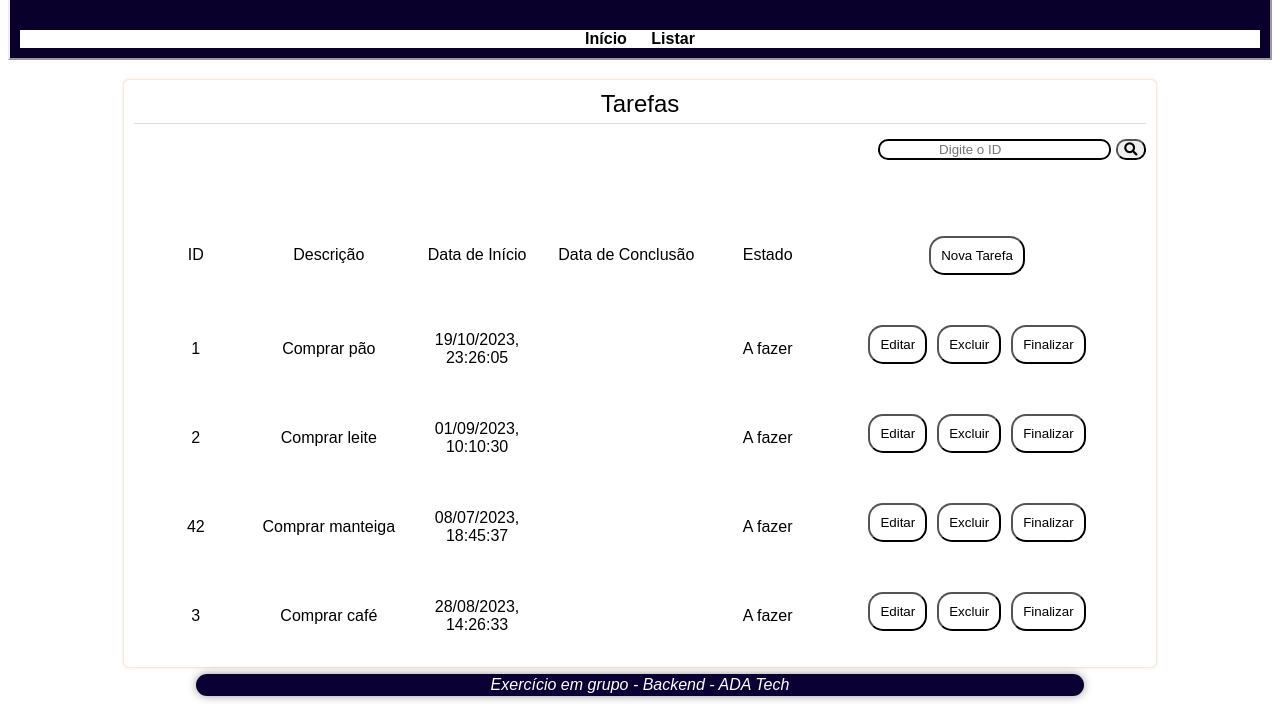
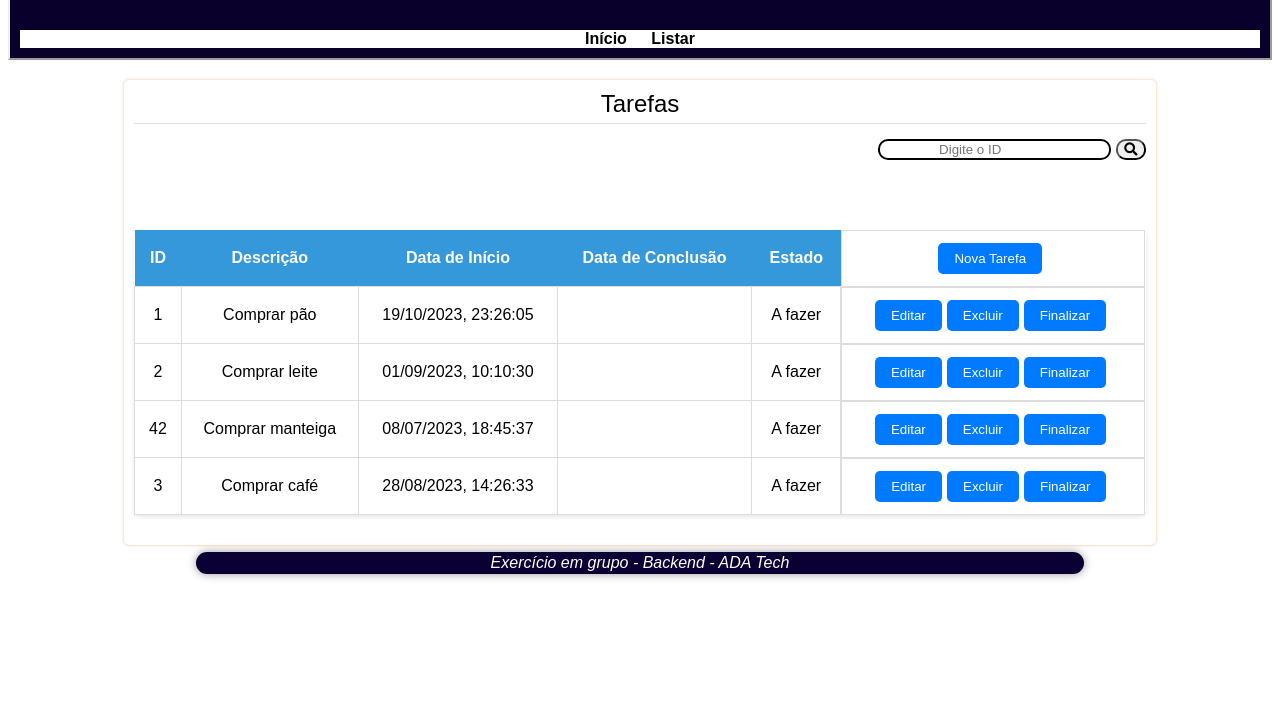
Before and after one commit to lgsrocha/logica-de-programacao, a plain HTML site: page front/Listar.html in a window 1280 px wide. Shown: the part 103-807 px from the top of the page. Drawn offline with Linux system fonts and the light colour scheme; a web font is replaced by a local one.

Commit message:
Adicionar style na tabela

```diff
--- a/front/scripts.js
+++ b/front/scripts.js
@@ -166,9 +166,15 @@ function criar_tabela() {
     thc5.innerHTML = "Estado";
     thc6.innerHTML = "";
 
+    thc1.classList.add("thclass");
+    thc2.classList.add("thclass");
+    thc3.classList.add("thclass");
+    thc4.classList.add("thclass");
+    thc5.classList.add("thclass");
 
     thlinha.classList.add("thlinha");
     thc6.classList.add("acoes")
+
 
     // Botão nova tarefa
     let novaTarefaBtn = document.createElement("button");
--- a/front/style.css
+++ b/front/style.css
@@ -1,13 +1,10 @@
 /* Fonte */
-
 @import url('https://fonts.googleapis.com/css2?family=Mooli&display=swap');
 * {
     font-family: 'Mooli', sans-serif;
 }
 
-
 /* Cabeçalho e links */
-
 #cabecalho {
     background-color: #09002b;
     margin-top: 5px;
@@ -54,9 +51,7 @@
     width: 100%;
 }
 
-
-/* Conteudo principal  */
-
+/* Conteúdo principal */
 #conteudo {
     margin-top: 20px;
     padding: 10px;
@@ -80,11 +75,9 @@
     border-bottom: 0.5px solid #99999954;
 }
 
-
-/* Botoes */
-
+/* Botões */
 .acoes_tarefas {
-    border: 2 px solid;
+    border: 2px solid;
     background: #ffffff;
     padding: 10px;
     margin-right: 10px;
@@ -107,7 +100,7 @@
     border: 2px solid black;
     border-radius: 10px;
     padding-right: 5%;
-    text-align:center;
+    text-align: center;
 }
 
 #pesquisar_botao {
@@ -115,9 +108,7 @@
     margin-left: 5px;
 }
 
-
 /* Social Links e Footer */
-
 footer {
     display: flex;
     flex-direction: column;
@@ -172,27 +163,66 @@ footer {
     font-size: 18px;
 }
 
-.celula-td {
-    width: 200px;
-    padding-top: 10px;
-}
-
 .footer {
     color: white;
 }
 
+/* Tabela */
+table {
+    border-collapse: collapse;
+    width: 100%;
+    margin: 20px 0;
+    background-color: #fff;
+    box-shadow: 0 2px 4px rgba(0, 0, 0, 0.1);
+    border-radius: 5px;
+}
+
+th, td {
+    border: 1px solid #ddd;
+    padding: 12px;
+    text-align: center;
+}
+
+.thclass {
+    background-color: #3498db;
+    border:0px;
+    color:white;
+    text-align: center;
+    font-weight: bold;
+    padding: 12px;
+}
+
+.celula-td {
+    padding: 10px;
+}
+
+/* Botões de ação */
 .acoes {
-    /* background-color: var(--dark); */
-    border: none;
-    color: var(--red);
-    padding: 1rem 2rem;
     display: flex;
     align-items: center;
-    text-align: center;
     justify-content: center;
-    text-decoration: none;
-    font-weight: bold;
-    border-radius: 0.25rem;
+}
+
+.acoes_tarefas {
+    border: none;
+    background: #007bff;
+    color: #fff;
+    padding: 8px 16px;
+    border-radius: 5px;
     cursor: pointer;
-    margin: 0.5rem 1rem 0.5rem 0;
+    margin-right: 5px;
+    transition: background-color 0.3s ease;
 }
+
+.acoes_tarefas:hover {
+    background: #0056b3;
+}
+
+/* Botão Nova Tarefa */
+.acoes_tarefas.nova-tarefa {
+    background: #28a745;
+}
+
+.acoes_tarefas.nova-tarefa:hover {
+    background: #1d923a;
+}
```
